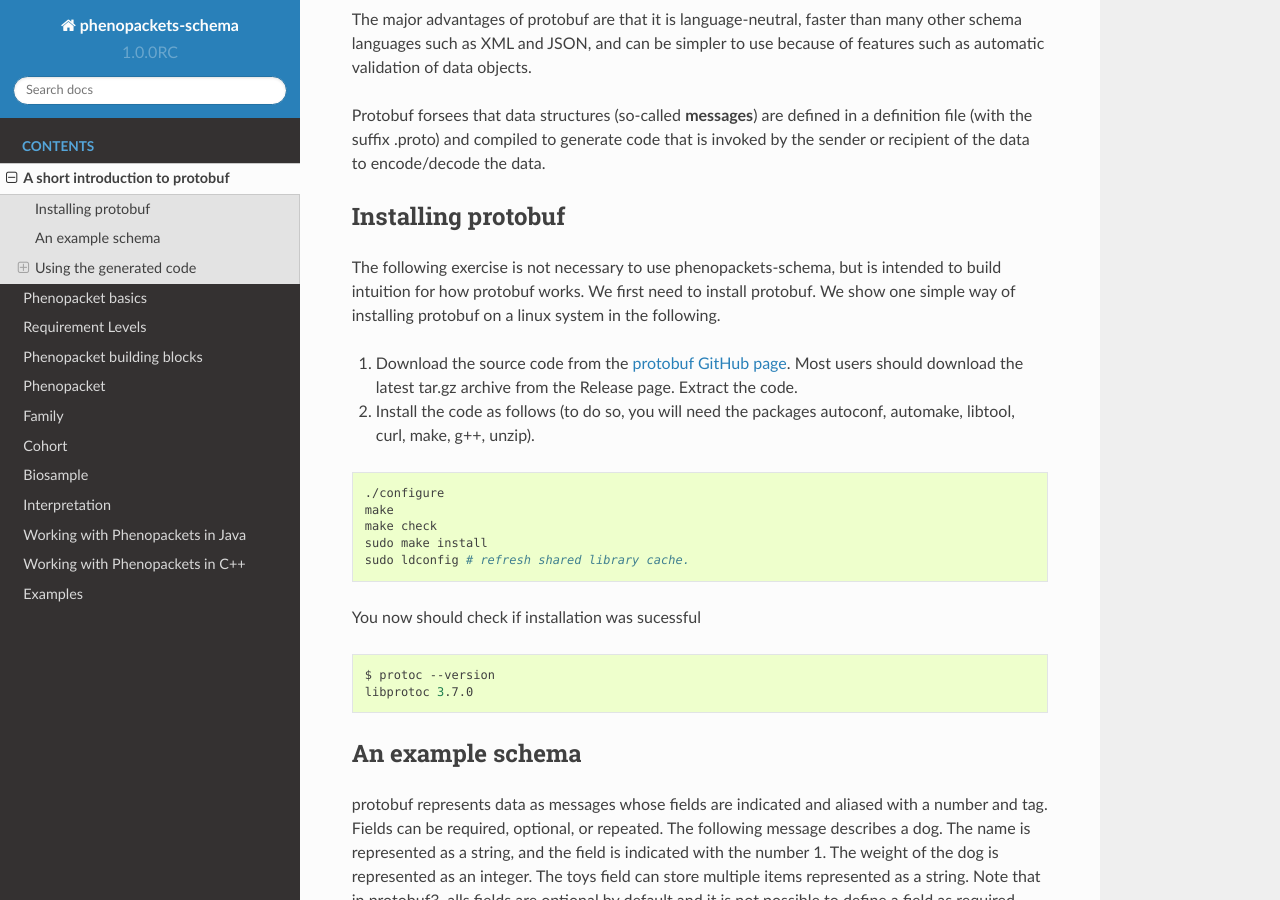
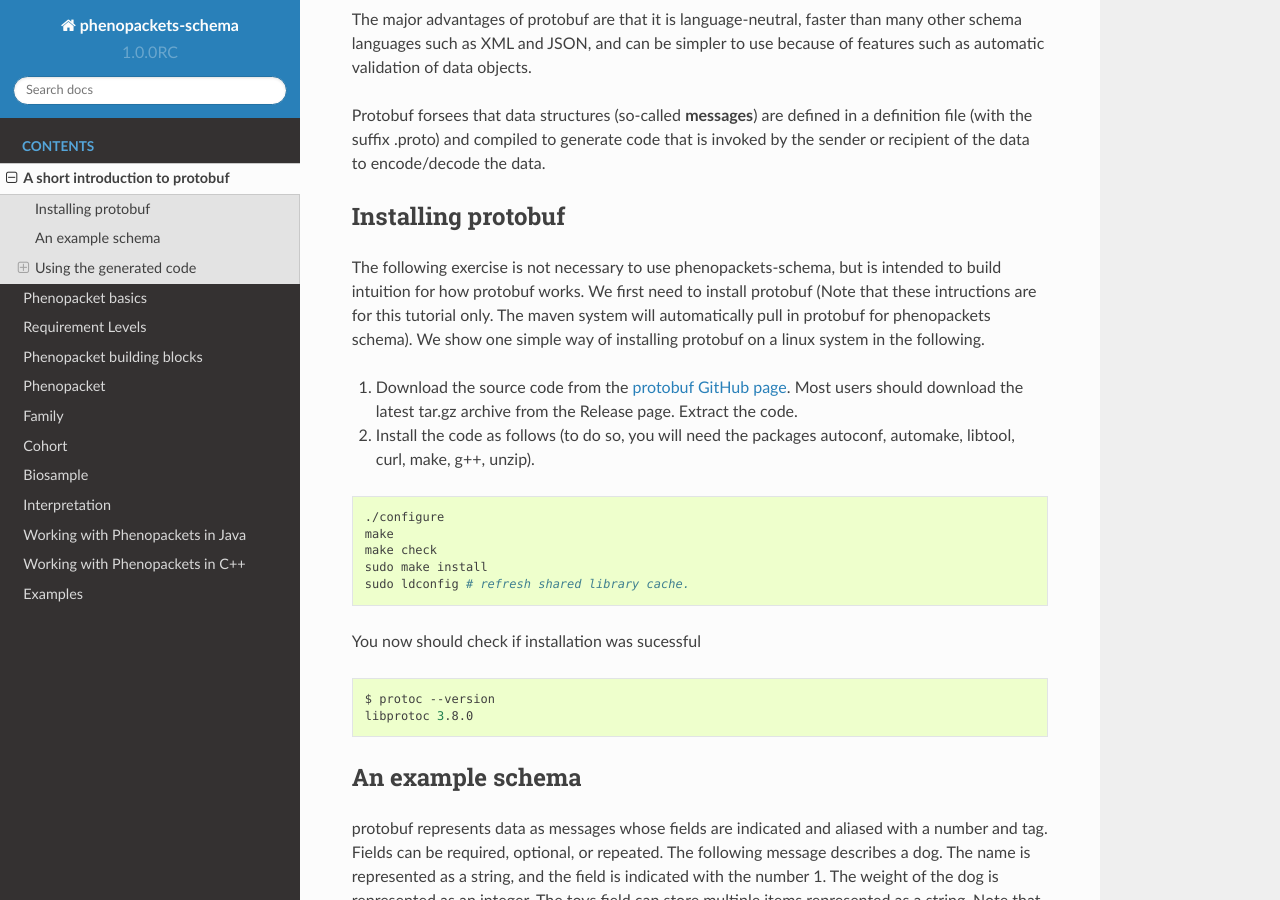
Before and after one commit to phenopackets/phenopacket-schema, a Sphinx documentation site: the page built from docs/protobuf.rst, in a window 1280 px wide and 900 px high, scrolled down 440 px. Built offline with Sphinx 7.4.7 and the Read the Docs theme 2.0.0, drawn with Linux system fonts in a browser that asks for light colours.

Commit message:
fixing version number and adding more explanation

```diff
--- a/docs/protobuf.rst
+++ b/docs/protobuf.rst
@@ -23,7 +23,8 @@ Installing protobuf
 
 The following exercise is not necessary to use phenopackets-schema,
 but is intended to build intuition for how protobuf works.
-We first need to install protobuf. We show one simple way of installing protobuf on a linux system in the following.
+We first need to install protobuf (Note that these intructions are for this tutorial only. The maven system will automatically
+pull in protobuf for phenopackets schema). We show one simple way of installing protobuf on a linux system in the following.
 
 1. Download the source code from the `protobuf GitHub page <https://github.com/protocolbuffers/protobuf>`_. Most users should download the latest tar.gz archive from the Release page. Extract the code.
 
@@ -43,7 +44,7 @@ You now should check if installation was sucessful
 .. code-block:: bash
 
   $ protoc --version
-  libprotoc 3.7.0
+  libprotoc 3.8.0
 
 ~~~~~~~~~~~~~~~~~
 An example schema
```
